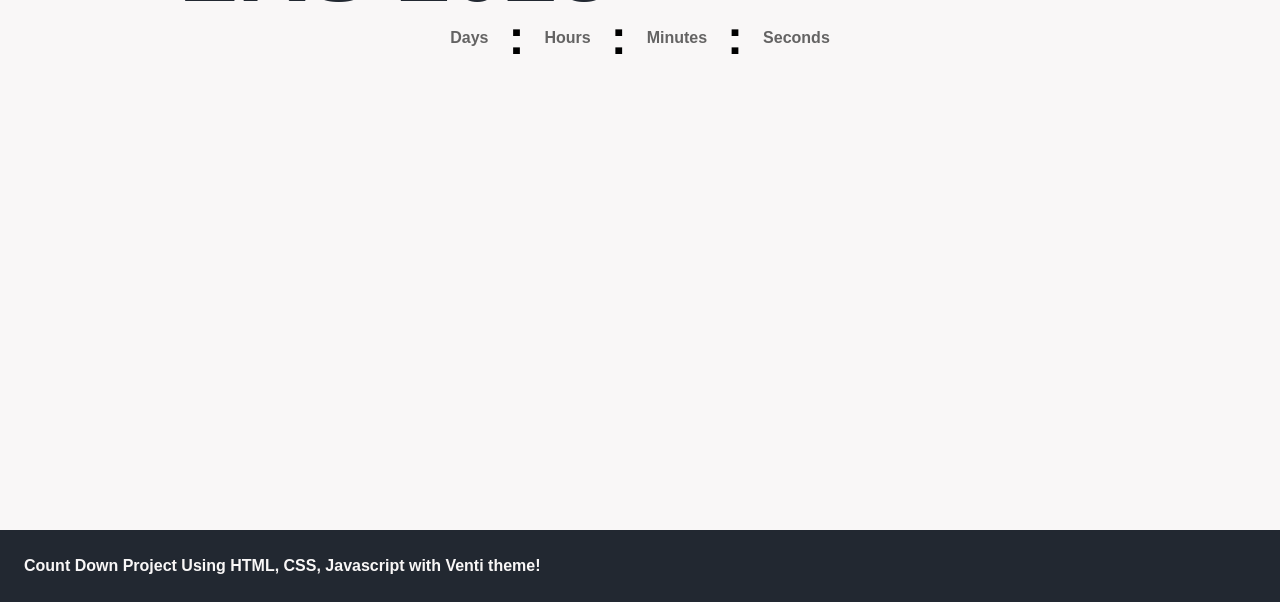
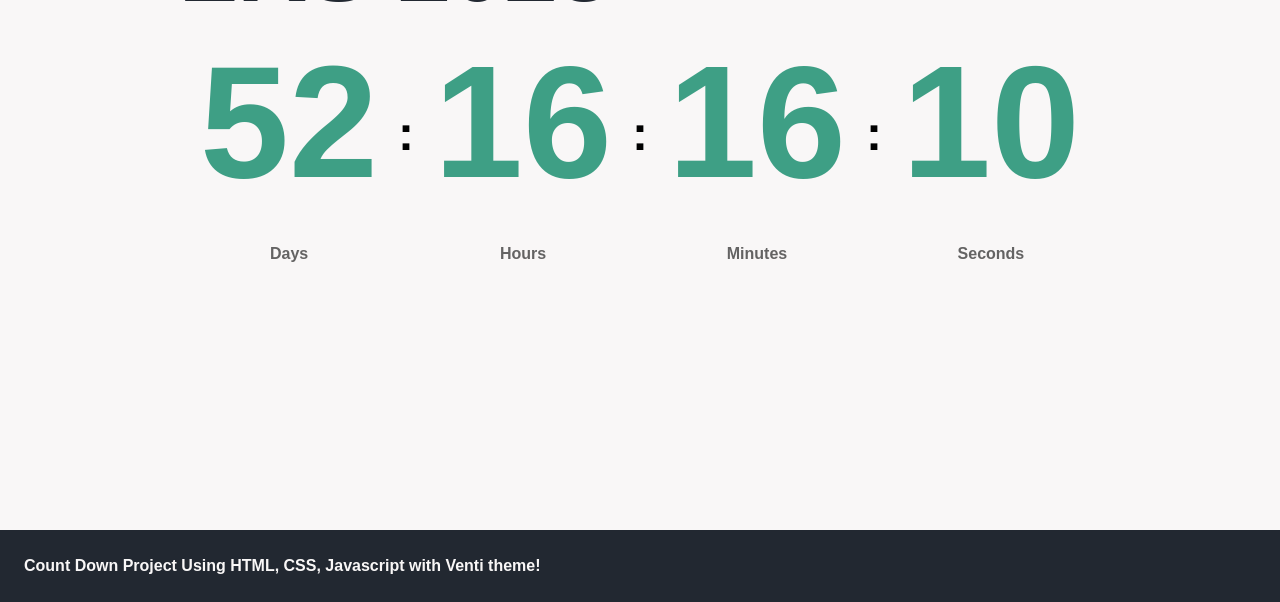
Before and after one commit to radityarohman/countdown-app, a plain HTML site: page index.html in a window 1280 px wide. Shown: the part 198-800 px from the top of the page. Drawn offline with Linux system fonts and the light colour scheme; a web font is replaced by a local one.

Commit message:
update time estimation for lks 2024

```diff
--- a/assets/js/main.js
+++ b/assets/js/main.js
@@ -5,7 +5,7 @@ const detik = document.getElementById("detik");
 
 const tahunSekarang = new Date().getFullYear();
 
-const rencanaWaktu = new Date("August 2, 2023 00:00:00");
+const rencanaWaktu = new Date("December 1, 2024 00:00:00");
 
 const updateWaktu = () => {
 	const waktuSekarang = new Date();
--- a/index.html
+++ b/index.html
@@ -68,6 +68,6 @@
       <h2>Count Down Project Using HTML, CSS, Javascript with Venti theme!</h2>
     </footer>
 
-		<!-- <script src="./assets/js/main.js"></script> -->
+    <script src="./assets/js/main.js"></script>
   </body>
 </html>
```
Lines whose indentation alone changed are shown as unchanged.
